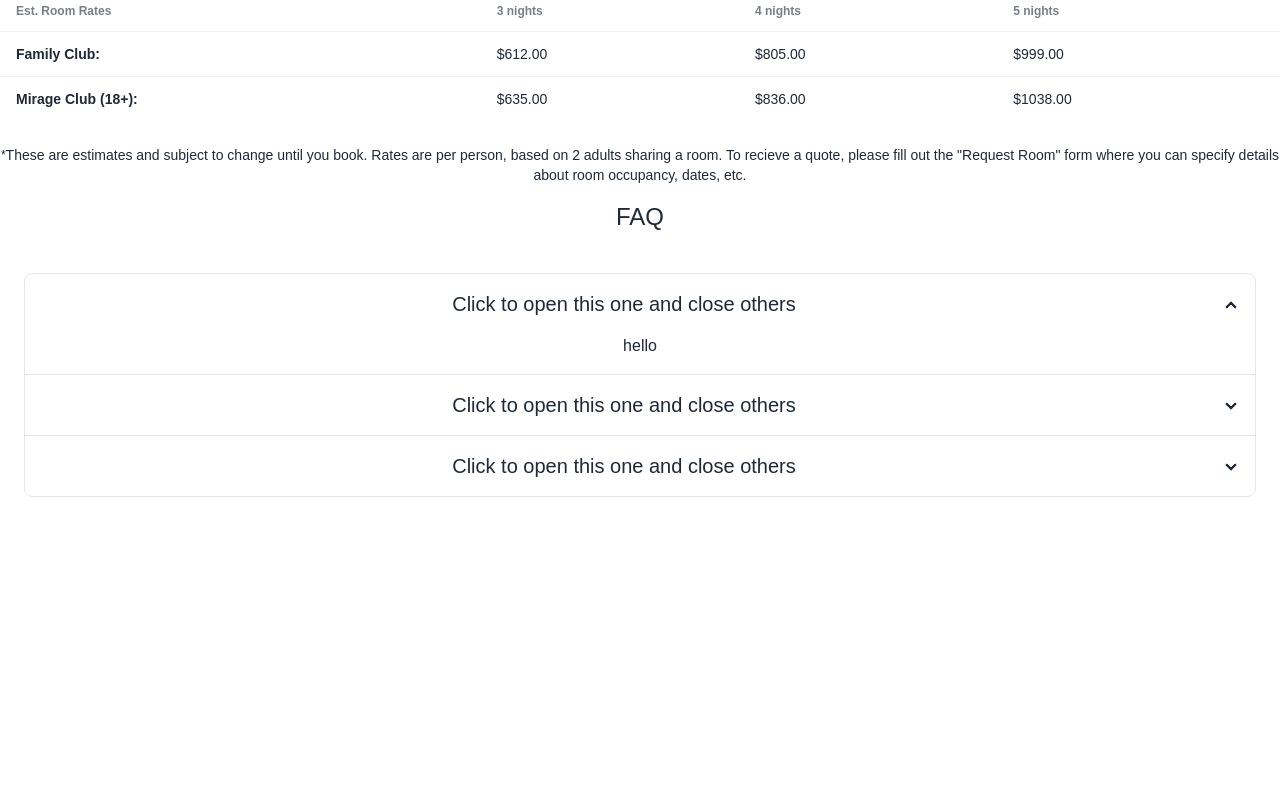
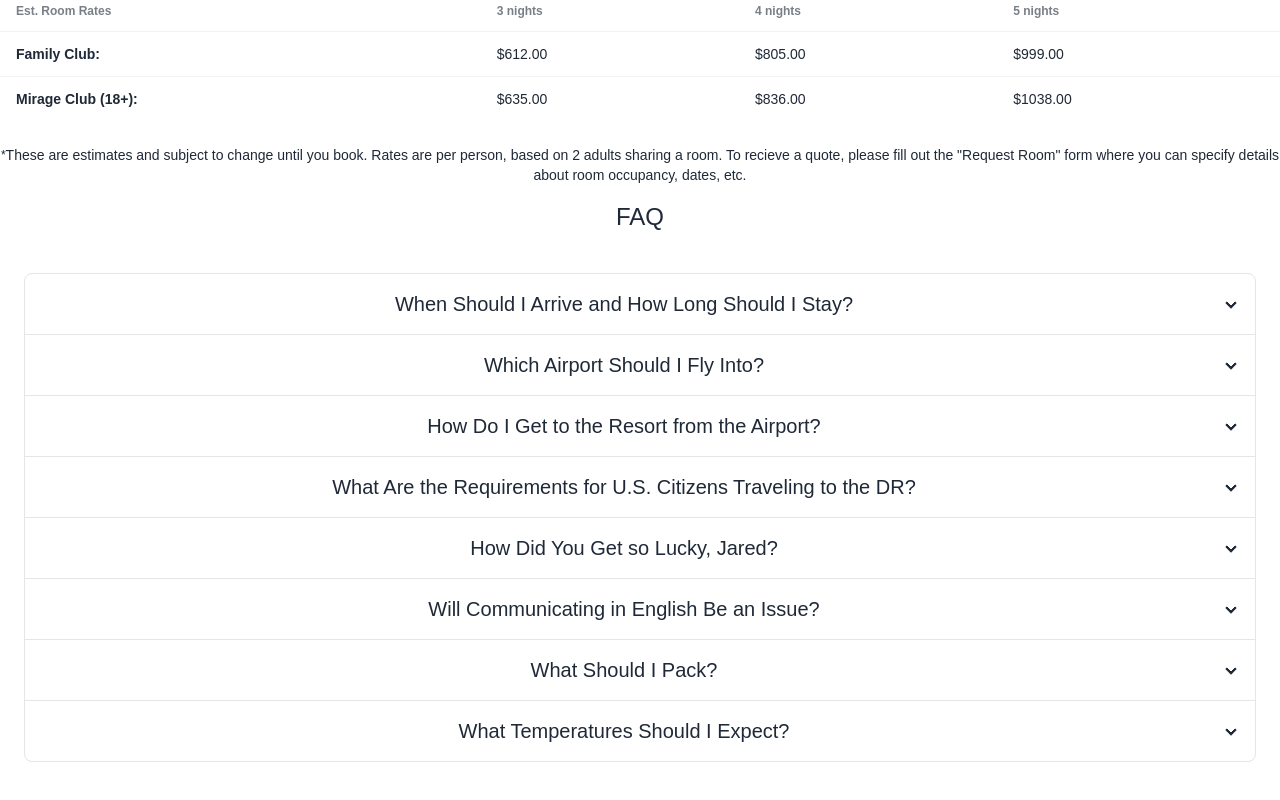
Before and after one commit to JaredHolzman/wedding-website, a React (Vite) app: page / in a window 1280 px wide. Shown: the part 3496-4296 px from the top of the page. Before the commit the page ends 4033 px from the top, so only its background shows below. Built offline with nearby package versions, Linux system fonts and the light colour scheme.

Commit message:
Add FAQ content.

```diff
--- a/src/FAQSection.jsx
+++ b/src/FAQSection.jsx
@@ -10,35 +10,88 @@ function FAQSection() {
 }
 
 function FAQCollapse() {
+  const stateGovURL =
+    "https://travel.state.gov/content/travel/en/international-travel/" +
+    "International-Travel-Country-Information-Pages/DominicanRepublic.html";
   return (
     <div className="join join-vertical w-full">
-      <div className="collapse join-item collapse-arrow border border-base-300">
-        <input type="radio" name="my-accordion-4" defaultChecked />
-        <div className="collapse-title text-xl font-medium">
-          Click to open this one and close others
-        </div>
-        <div className="collapse-content">
-          <p>hello</p>
-        </div>
-      </div>
-      <div className="collapse join-item collapse-arrow border border-base-300">
-        <input type="radio" name="my-accordion-4" />
-        <div className="collapse-title text-xl font-medium">
-          Click to open this one and close others
-        </div>
-        <div className="collapse-content">
-          <p>hello</p>
-        </div>
-      </div>
-      <div className="collapse join-item collapse-arrow border border-base-300">
-        <input type="radio" name="my-accordion-4" />
-        <div className="collapse-title text-xl font-medium">
-          Click to open this one and close others
-        </div>
-        <div className="collapse-content">
-          <p>hello</p>
-        </div>
-      </div>
+      <CollapseItem title={"When Should I Arrive and How Long Should I Stay?"}>
+        <p>
+          The ceremony will take place in the evening on June 6th. You should
+          try and arrive the day before so you can get settled into the resort
+          stress-free. The number of nights you want to stay is up to you, but
+          we anticipate that most guests will want to stay for 3 nights (arrive
+          on Thursday, June 05 - depart on Sunday, June 08). We will be staying
+          at the resort June 03 - June 08.
+        </p>
+      </CollapseItem>
+      <CollapseItem title={"Which Airport Should I Fly Into?"}>
+        <p>
+          The Punta Cana International airport (
+          <span className="font-bold">PUJ</span>) is just 15 minutes away from
+          the resort. Make sure to fly into{" "}
+          <span className="font-bold">PUJ</span> and NOT the Santo Domingo
+          airport (SDQ) located near the capital, as it is several hours away
+          from the resort.
+        </p>
+      </CollapseItem>
+      <CollapseItem title={"How Do I Get to the Resort from the Airport?"}>
+        <p>
+          If you book your resort stay through the travel agency, you will be
+          able to take a shuttle directly from the airport to the resort. Once
+          you&apos;ve landed in PUJ and collected your bags, head to the Nexus
+          booth located just outside the airport near the taxi/bus pickup zone.
+        </p>
+      </CollapseItem>
+      <CollapseItem
+        title={
+          "What Are the Requirements for U.S. Citizens Traveling to the DR?"
+        }
+      >
+        <p>
+          You will need a Passport book a minimum validity of six months from
+          your travel date. You do not need a tourist visa, but you do need to
+          fill out an{" "}
+          <a className="link" href="https://eticket.migracion.gob.do/">
+            E-Ticket
+          </a>{" "}
+          (language option in top-right corner) prior to arrival. See{" "}
+          <a className="link" href={stateGovURL}>
+            travel.state.gov
+          </a>{" "}
+          for additional details.
+        </p>
+      </CollapseItem>
+      <CollapseItem title={"How Did You Get so Lucky, Jared?"}>
+        <p>No clue, but if this is a dream, nobody pinch me!</p>
+      </CollapseItem>
+      <CollapseItem title={"Will Communicating in English Be an Issue?"}>
+        <p>Nope, almost everyone at the resort speaks English.</p>
+      </CollapseItem>
+      <CollapseItem title={"What Should I Pack?"}>
+        <p>
+          {" "}
+          You should bring sunglasses, hats, swimsuits, sandals, bug spray, and
+          lots of sunscreen. Some resort restaurants have a dress-code, so make
+          sure to pack some &apos;business-casual&apos; outfits as well.
+        </p>
+      </CollapseItem>
+      <CollapseItem title={"What Temperatures Should I Expect?"}>
+        <p>
+          Expect it to be hot, around 76-88 Degrees. Make sure to drink plenty
+          of water!
+        </p>
+      </CollapseItem>
+    </div>
+  );
+}
+
+function CollapseItem({ title, children }) {
+  return (
+    <div className="collapse join-item collapse-arrow border border-base-300">
+      <input type="radio" name="accordion-item" />
+      <div className="collapse-title text-xl font-medium">{title}</div>
+      <div className="collapse-content">{children}</div>
     </div>
   );
 }
```
